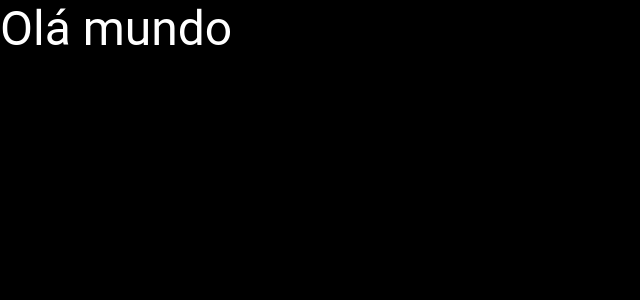
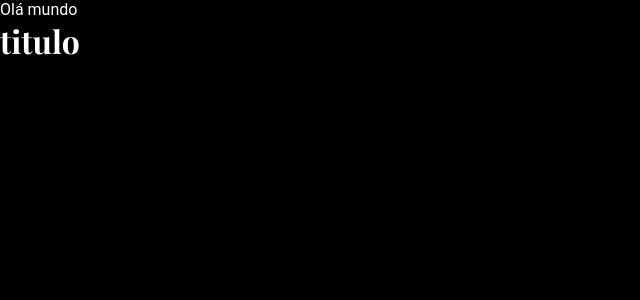
Before and after one commit to Eduardo-SBorges/portifolio, a React (Create React App) app: page / in a window 1280 px wide. Shown: the top 300 px of the page, without its empty margins (0-640 px from the left). Built offline with nearby package versions, Linux system fonts and the light colour scheme.

Commit message:
feat: title's components

```diff
--- a/public/index.html
+++ b/public/index.html
@@ -11,6 +11,12 @@
 		/>
 		<link rel="manifest" href="%PUBLIC_URL%/manifest.json" />
 		<title>React App</title>
+		<link rel="preconnect" href="https://fonts.googleapis.com" />
+		<link rel="preconnect" href="https://fonts.gstatic.com" crossorigin />
+		<link
+			href="https://fonts.googleapis.com/css2?family=Playfair+Display:wght@400;700&display=swap"
+			rel="stylesheet"
+		/>
 	</head>
 	<body>
 		<noscript>You need to enable JavaScript to run this app.</noscript>
--- a/src/App.js
+++ b/src/App.js
@@ -3,12 +3,14 @@ import Paragraph from './components/Paragraph/Paragraph.js'
 import { ThemeProvider } from 'styled-components'
 import GlobalStyle from './assets/GlobalStyle.js'
 import { darkTheme, lightTheme } from './assets/themes.js'
+import Title from './components/Title/Title.js'
 
 const App = () => {
 	return (
 		<ThemeProvider theme={darkTheme}>
 			<GlobalStyle />
 			<Paragraph text="Olá mundo" />
+			<Title size="h1" text="titulo" />
 		</ThemeProvider>
 	)
 }
--- a/src/components/Paragraph/Paragraph.js
+++ b/src/components/Paragraph/Paragraph.js
@@ -34,14 +34,20 @@ const Paragraph = ({
 }
 
 Paragraph.propTypes = {
-	color: PropTypes.string.isRequired,
-	fontSize: PropTypes.string
+	color: PropTypes.string,
+	fontSize: PropTypes.string,
+	fontFamily: PropTypes.string,
+	fontWeight: PropTypes.string,
+	lineHeight: PropTypes.string,
+	textAlign: PropTypes.string,
+	margin: PropTypes.string,
+	padding: PropTypes.string,
+	width: PropTypes.string,
+	text: PropTypes.string
 }
 
 Paragraph.defaultProps = {
-	fontSize: '3rem',
-	fontFamily: 'Roboto, sans-serif',
-	color: '#000'
+	fontFamily: 'Roboto, sans-serif'
 }
 
 export default Paragraph
--- /dev/null
+++ b/src/components/Title/Title.js
@@ -0,0 +1,109 @@
+import React from 'react'
+import PropTypes from 'prop-types'
+import { H1, H2, H3, H4 } from '../../components/Title/Title.styled'
+
+const Title = ({
+	size,
+	fontSize,
+	fontFamily,
+	fontWeight,
+	lineHeight,
+	textAlign,
+	color,
+	margin,
+	padding,
+	width,
+	text
+}) => {
+	switch (size) {
+		case 'h2':
+			size = (
+				<H2
+					fontSize={fontSize}
+					fontFamily={fontFamily}
+					fontWeight={fontWeight}
+					lineHeight={lineHeight}
+					textAlign={textAlign}
+					color={color}
+					margin={margin}
+					padding={padding}
+					width={width}
+				>
+					{text}
+				</H2>
+			)
+			break
+		case 'h3':
+			size = (
+				<H3
+					fontSize={fontSize}
+					fontFamily={fontFamily}
+					fontWeight={fontWeight}
+					lineHeight={lineHeight}
+					textAlign={textAlign}
+					color={color}
+					margin={margin}
+					padding={padding}
+					width={width}
+				>
+					{text}
+				</H3>
+			)
+			break
+		case 'h4':
+			size = (
+				<H4
+					fontSize={fontSize}
+					fontFamily={fontFamily}
+					fontWeight={fontWeight}
+					lineHeight={lineHeight}
+					textAlign={textAlign}
+					color={color}
+					margin={margin}
+					padding={padding}
+					width={width}
+				>
+					{text}
+				</H4>
+			)
+			break
+		default:
+			size = (
+				<H1
+					fontSize={fontSize}
+					fontFamily={fontFamily}
+					fontWeight={fontWeight}
+					lineHeight={lineHeight}
+					textAlign={textAlign}
+					color={color}
+					margin={margin}
+					padding={padding}
+					width={width}
+				>
+					{text}
+				</H1>
+			)
+			break
+	}
+	return <div>{size}</div>
+}
+
+Title.propTypes = {
+	color: PropTypes.string,
+	fontSize: PropTypes.string,
+	fontFamily: PropTypes.string,
+	fontWeight: PropTypes.string,
+	lineHeight: PropTypes.string,
+	textAlign: PropTypes.string,
+	margin: PropTypes.string,
+	padding: PropTypes.string,
+	width: PropTypes.string,
+	text: PropTypes.string,
+	size: PropTypes.string
+}
+
+Title.defaultProps = {
+	fontFamily: 'Playfair Display, serif'
+}
+
+export default Title
--- /dev/null
+++ b/src/components/Title/Title.styled.js
@@ -0,0 +1,49 @@
+import styled from 'styled-components'
+
+const H1 = styled.h1`
+	font-size: ${props => props.fontSize};
+	font-family: ${props => props.fontFamily};
+	font-weight: ${props => props.fontWeight};
+	line-height: ${props => props.lineHeight};
+	text-align: ${props => props.textAlign};
+	color: ${props => props.theme.text};
+	margin: ${props => props.margin};
+	padding: ${props => props.padding};
+	width: ${props => props.width};
+`
+
+const H2 = styled.h2`
+	font-size: ${props => props.fontSize};
+	font-family: ${props => props.fontFamily};
+	font-weight: ${props => props.fontWeight};
+	line-height: ${props => props.lineHeight};
+	text-align: ${props => props.textAlign};
+	color: ${props => props.theme.text};
+	margin: ${props => props.margin};
+	padding: ${props => props.padding};
+	width: ${props => props.width};
+`
+const H3 = styled.h3`
+	font-size: ${props => props.fontSize};
+	font-family: ${props => props.fontFamily};
+	font-weight: ${props => props.fontWeight};
+	line-height: ${props => props.lineHeight};
+	text-align: ${props => props.textAlign};
+	color: ${props => props.theme.text};
+	margin: ${props => props.margin};
+	padding: ${props => props.padding};
+	width: ${props => props.width};
+`
+const H4 = styled.h4`
+	font-size: ${props => props.fontSize};
+	font-family: ${props => props.fontFamily};
+	font-weight: ${props => props.fontWeight};
+	line-height: ${props => props.lineHeight};
+	text-align: ${props => props.textAlign};
+	color: ${props => props.theme.text};
+	margin: ${props => props.margin};
+	padding: ${props => props.padding};
+	width: ${props => props.width};
+`
+
+export { H1, H2, H3, H4 }
```
Lines whose indentation alone changed are shown as unchanged.
